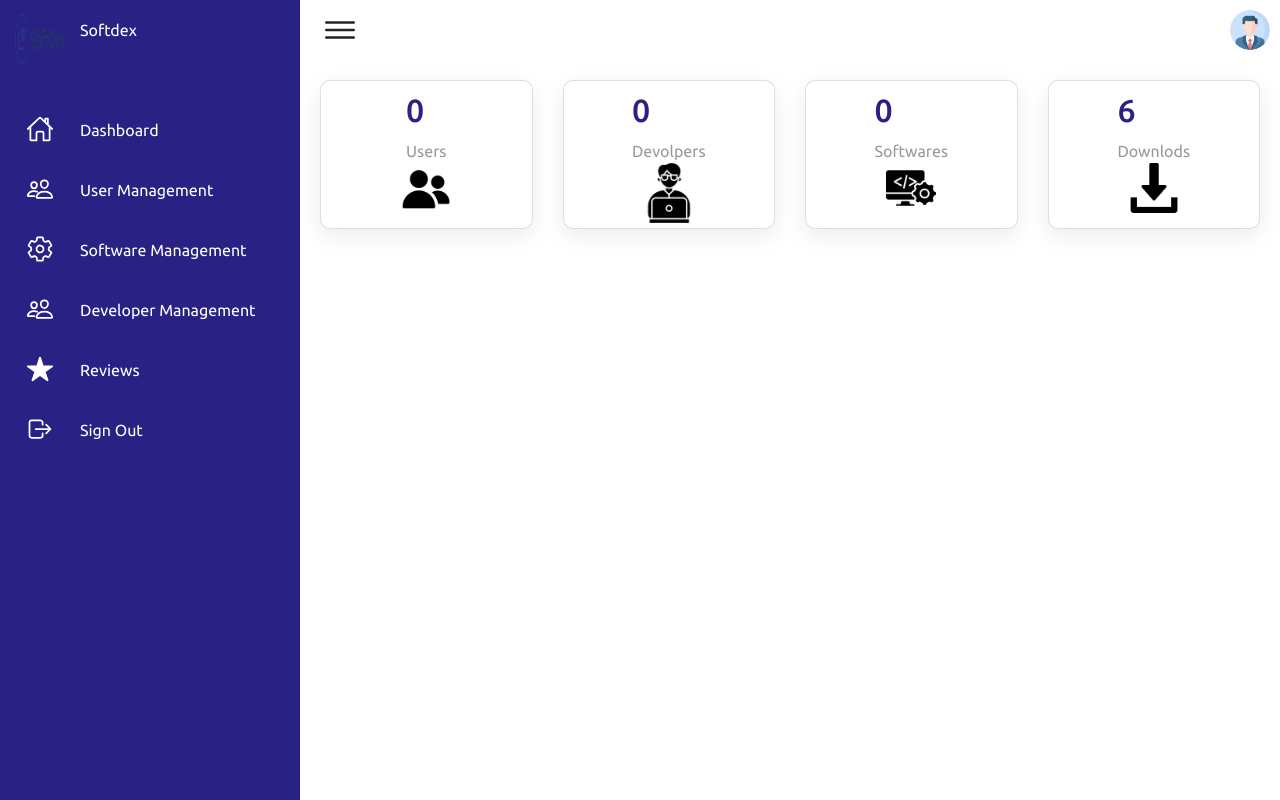
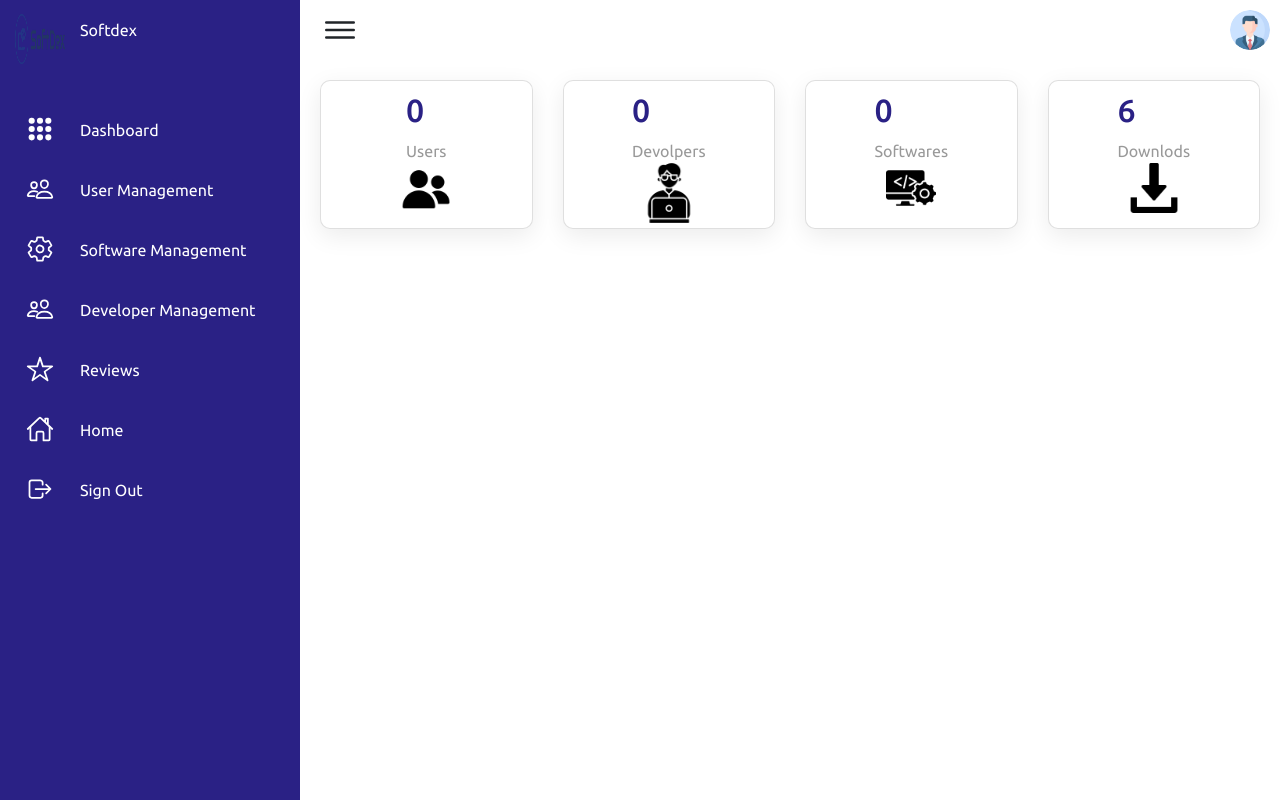
Before and after one commit to LakruwanJ/SoftDex, a PHP site: page /pages/admindashboard.php in a window 1280 px wide. Run offline with PHP 8.4, Linux system fonts and the light colour scheme; data that the repository does not hold is empty; some libraries are stand-ins or nearby versions.

Commit message:
admindashboardupdate
modofy

```diff
--- a/pages/admindashboard.php
+++ b/pages/admindashboard.php
@@ -48,13 +48,12 @@ $home = new Home();
                                 <img src="../img/logo3.png" alt=""  width="50px" height="50px">
                             </span>
                             <span class="title">Softdex</span>
-                        </a>
                     </li>
 
                     <li>
                         <a id="Dashboardbutton" href="#">
                             <span class="icon">
-                                <ion-icon name="home-outline"></ion-icon>
+                                <ion-icon name="apps"></ion-icon>
                             </span>
                             <span class="title">Dashboard</span>
                         </a>
@@ -92,9 +91,18 @@ $home = new Home();
                         <a href="review_dev.php">
                             <span class="icon">
 
-                                <ion-icon name="star"></ion-icon>
+                                <ion-icon name="star-outline"></ion-icon>
                             </span>
                             <span class="title">Reviews</span>
+                        </a>
+                    </li>
+                     <li>
+                         <a href="../Softdex.php">
+                            <span class="icon">
+
+                                <ion-icon name="home-outline"></ion-icon>
+                            </span>
+                            <span class="title">Home</span>
                         </a>
                     </li>
                     <li>
@@ -205,7 +213,8 @@ $home = new Home();
                                         <td>Developer</td>
                                         <td>Status</td>
                                         <td>Platform</td>
-                                        <td>   <!--- add modal---->
+
+                                        <td><!--- add modal---->
                                             <button type="button" class="btn btn-primary" data-toggle="modal" data-target="#myModal">Add Platform</button>
 
                                             <div class="modal" id="myModal">
```
